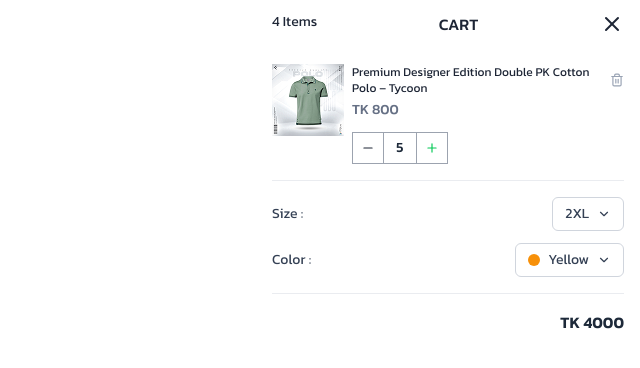
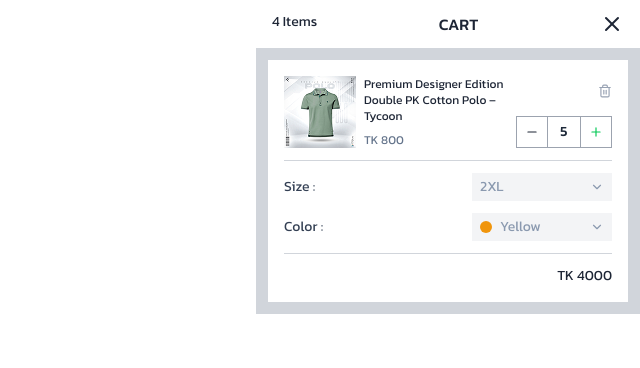
Before and after one commit to findrmeet/ecommerce-cart, a Next.js app: page / in a window 1280 px wide. Shown: the top 368 px of the page, without its empty margins (640-1280 px from the left). Built offline with nearby package versions, Linux system fonts and the light colour scheme.

Commit message:
cart complete

```diff
--- a/src/components/ProductCartItem.tsx
+++ b/src/components/ProductCartItem.tsx
@@ -18,25 +18,22 @@ export default function ProductCartItem() {
           />
         </div>
 
-        {/* Product Info */}
-        <div className="flex flex-1 flex-col gap-1">
-          <div className="flex justify-between">
+        <div className="flex flex-1 flex-row gap-1">
+          <div className="flex justify-between flex-col">
             <h3 className="text-xs  text-[#1D2535]">
               Premium Designer Edition Double PK Cotton Polo – Tycoon
             </h3>
+            <p className="text-xs text-[#64748B]">TK 800</p>
+          </div>
 
+          {/* Quantity Control */}
+          <div className="mt-2 flex flex-col justify-between  items-end gap-2">
             <button
               aria-label="Remove item"
               className="text-[#98A2B3] hover:text-[#667085]"
             >
               <Trash2 size={14} />
             </button>
-          </div>
-
-          <p className="text-sm font-medium text-[#667085]">TK 800</p>
-
-          {/* Quantity Control */}
-          <div className="mt-2 flex items-center gap-2">
             <div className="flex h-8 items-center ">
               <button className="flex h-full w-8 items-center justify-center  border border-[#9CA3AF] cursor-pointer">
                 <Minus size={14} />
@@ -55,7 +52,7 @@ export default function ProductCartItem() {
       </div>
 
       {/* Divider */}
-      <div className="my-4 h-px w-full bg-[#EAECF0]" />
+      <div className="my-3 h-px w-full bg-[#D1D5DB]" />
 
       {/* Options */}
       <div className="space-y-3 text-sm">
@@ -63,7 +60,7 @@ export default function ProductCartItem() {
         <div className="flex items-center justify-between">
           <span className="text-[#344054]">Size :</span>
 
-          <button className="flex items-center gap-2 rounded-md border border-[#D0D5DD] px-3 py-1.5 text-[#344054]">
+          <button className="flex items-center justify-between gap-2  bg-[#F3F4F6] py-1 px-2 text-[#8A99AF] w-35">
             <span>2XL</span>
             <ChevronDown size={14} />
           </button>
@@ -73,9 +70,9 @@ export default function ProductCartItem() {
         <div className="flex items-center justify-between">
           <span className="text-[#344054]">Color :</span>
 
-          <button className="flex items-center gap-2 rounded-md border border-[#D0D5DD] px-3 py-1.5 text-[#344054]">
+          <button className="flex items-center justify-between gap-2  bg-[#F3F4F6] py-1 px-2 text-[#8A99AF] w-35">
             <span className="flex items-center gap-2">
-              <span className="h-3 w-3 rounded-full bg-[#F79009]" />
+              <span className="h-3 w-3 rounded-full bg-[#F0950C]" />
               Yellow
             </span>
             <ChevronDown size={14} />
@@ -84,11 +81,11 @@ export default function ProductCartItem() {
       </div>
 
       {/* Divider */}
-      <div className="my-4 h-px w-full bg-[#EAECF0]" />
+      <div className="my-3 h-px w-full bg-[#D1D5DB]" />
 
       {/* Total */}
       <div className="flex items-center justify-end">
-        <span className="text-base font-semibold text-[#1D2939]">TK 4000</span>
+        <span className="text-sm text-[#1D2535]">TK 4000</span>
       </div>
     </div>
   );
--- a/src/components/ShoppingCart.tsx
+++ b/src/components/ShoppingCart.tsx
@@ -11,7 +11,7 @@ const ShoppingCart = () => {
           <X />
         </span>
       </div>
-      <div>
+      <div className=" bg-[#D1D5DB] p-3">
         <ProductCartItem />
       </div>
     </div>
```
